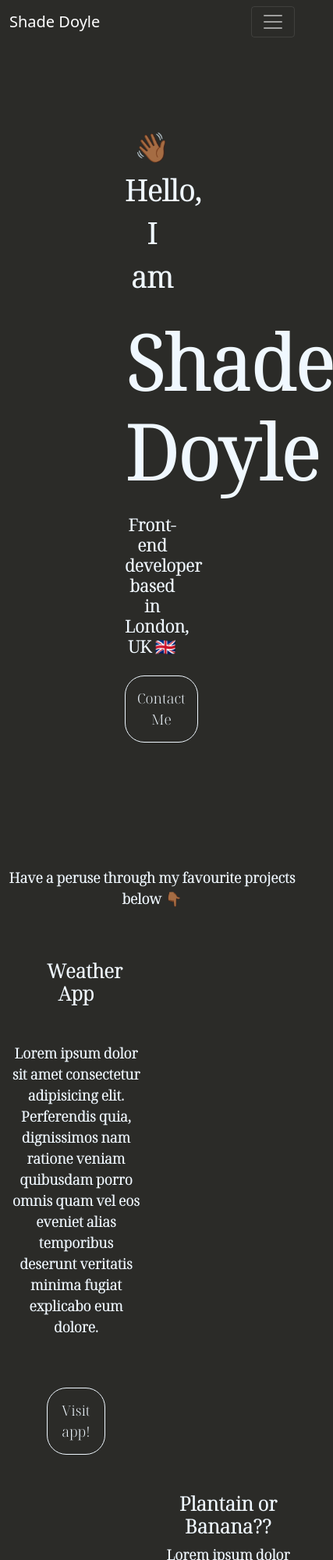
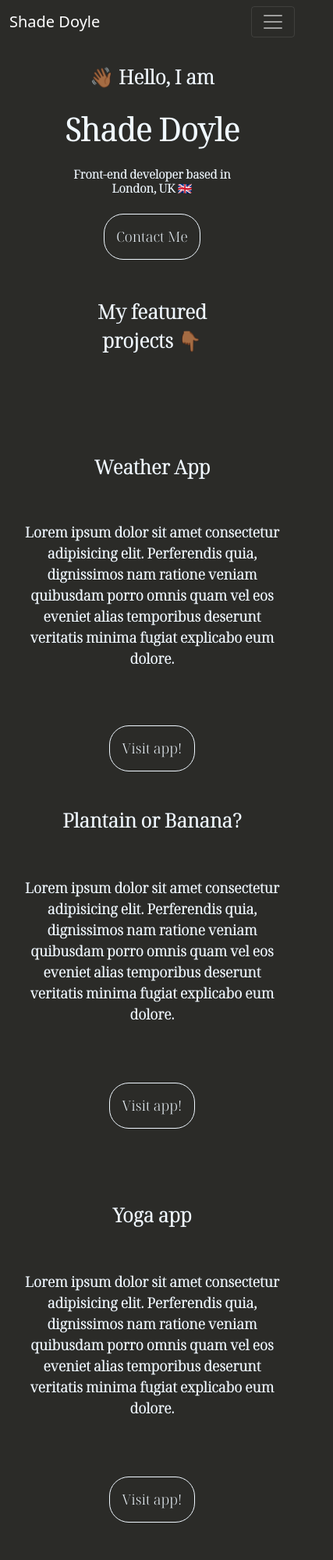
Before and after one commit to ShadeDoyle/Portfolio-project, a plain HTML site: page index.html in a window 390 px wide. Shown: the top 2000 px of the page at 78% size, 427 px wide, since content can reach past the window. Drawn offline with nearby package versions, Linux system fonts and the light colour scheme.

Commit message:
increase responsiveness

```diff
--- a/index.html
+++ b/index.html
@@ -71,21 +71,22 @@
       <p class="mb-4">👋🏾 Hello, I am</p>
       <h1 class="mb-4">Shade Doyle</h1>
       <h4>Front-end developer based in London, UK 🇬🇧</h4>
-      <a href="mailto:shade.doyle@hotmail.co.uk" # class="btn btn-branding mt-3 contact-btn">Contact Me</a>
-    </div>
-    <p class="text-center">
-      Have a peruse through my favourite projects below 👇🏾
+      <a href="mailto:shade.doyle@hotmail.co.uk" class="btn btn-branding mt-3 contact-btn">Contact Me</a>
+  <p class="text-center mt-5">
+      My featured projects 👇🏾
     </p>
+  </div>
     <div class="container">
       <div class="row">
-        <div class="col-6">
+        <div class="col-md-6">
           <h2 class="m-5 text-center">Weather App</h2>
-          <p class="text-center">
+          <p class="text-center about p-2">
             Lorem ipsum dolor sit amet consectetur adipisicing elit. Perferendis
             quia, dignissimos nam ratione veniam quibusdam porro omnis quam vel
             eos eveniet alias temporibus deserunt veritatis minima fugiat
             explicabo eum dolore.
           </p>
+          <div class="button">
           <a
             href="https://zealous-poitras-ab12f5.netlify.app/"
             class="btn btn-branding weather-app m-5 text-center"
@@ -93,30 +94,32 @@
             >Visit app!</a
           >
         </div>
-        <div class="col-6">
+        </div>
+        <div class="col-md-6">
           <img
             src="/images/Weather-app.png"
             alt="Weather app screenshot"
-            class="img-fluid d-none d-sm-block rounded m-5"
+            class="img-fluid rounded d-none d-sm-block m-5"
           />
         </div>
       </div>
       <div class="row">
-        <div class="col-6">
+        <div class="col-md-6">
           <img
             src="/images/Plantain.png"
             alt="Plantain app screenshot"
             class="img-fluid d-none d-sm-block rounded mt-5"
           />
         </div>
-        <div class="col-6">
-          <h2 class="text-center">Plantain or Banana??</h2>
-          <p class="text-center">
+        <div class="col-md-6">
+          <h2 class="text-center mb-5">Plantain or Banana?</h2>
+          <p class="text-center about">
             Lorem ipsum dolor sit amet consectetur adipisicing elit. Perferendis
             quia, dignissimos nam ratione veniam quibusdam porro omnis quam vel
             eos eveniet alias temporibus deserunt veritatis minima fugiat
             explicabo eum dolore.
           </p>
+          <div class="button">
           <a
             href="https://naughty-edison-dba533.netlify.app"
             class="btn btn-branding m-5 plantain-app text-center"
@@ -124,21 +127,24 @@
             >Visit app!</a
           >
         </div>
+        </div>
       </div>
       <div class="row">
-        <div class="col-6">
+        <div class="col-md-6">
           <h2 class="m-5 text-center">Yoga app</h2>
-          <p text-center>
+          <p class="text-center about">
             Lorem ipsum dolor sit amet consectetur adipisicing elit. Perferendis
             quia, dignissimos nam ratione veniam quibusdam porro omnis quam vel
             eos eveniet alias temporibus deserunt veritatis minima fugiat
             explicabo eum dolore.
           </p>
+          <div class="button">
           <a href="#" class="btn btn-branding m-5 text-center yoga-app" target="_blank"
             >Visit app!</a
           >
         </div>
-        <div class="col-6">
+        </div>
+        <div class="col-md-6">
           <img
             src="/images/yoga.png"
             alt="Yoga app screenshot"
@@ -163,7 +169,7 @@
                 <a href=""><i class="fab fa-github"></i></a>
                 <a href=""><i class="fab fa-facebook "></i></a>
             </div>
-            <p class="text-center mt-4">
+            <p class="text-center mt-4 me">
                 This project was coded by Shade Doyle and is <a href="https://github.com/ShadeDoyle/Portfolio-project">open-sourced</a>
             </p>
         </footer>
--- a/src/styles.css
+++ b/src/styles.css
@@ -22,7 +22,7 @@ p {
 }
 
 footer {
-  margin: 30px;
+  margin-top: 30px;
 }
 
 footer .email-link {
@@ -88,7 +88,9 @@ footer .contact-box p {
 p {
   font-size: 18px;
 }
-
+.button {
+  text-align: center;
+}
 .section {
   padding: 160px 20px;
 }
@@ -109,4 +111,28 @@ p {
     padding: 30px;
     text-align: center;
   }
+
+  .me {
+    font-size: 13px;
+    text-align: center;
+  }
+  .hero h1 {
+    font-size: 40px;
+  }
+  .hero p {
+    font-size: 25px;
+  }
+  .hero h4 {
+    font-size: 15px;
+  }
+  .hero {
+    padding: 80px;
+  }
+  .about {
+    text-align: center;
+    padding: 10px;
+  }
+  .email-link {
+    font-size: 15px;
+  }
 }
```
